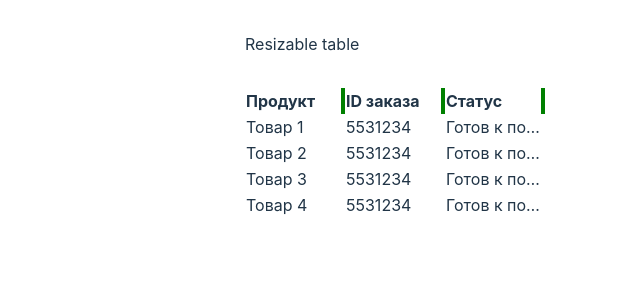
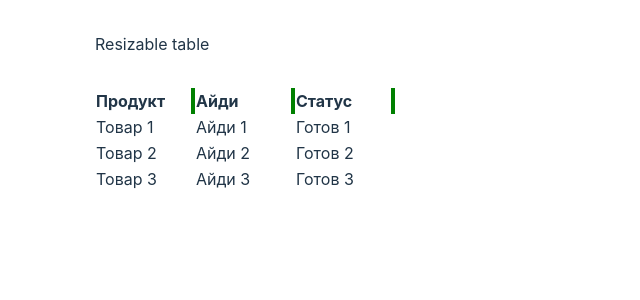
Before and after one commit to chetyreutra/personal-react-ui, a React (Vite) app: page / in a window 1280 px wide. Shown: the top 300 px of the page, without its empty margins (245-885 px from the left). Built offline with nearby package versions, Linux system fonts and the light colour scheme.

Commit message:
resizable table v1.1

```diff
--- a/src/pages/Home/index.tsx
+++ b/src/pages/Home/index.tsx
@@ -5,7 +5,40 @@ export const Home = () => {
   return (
     <div className={styles.card}>
       <div>Resizable table</div>
-      <ResizableTable minCellWidth={100} />
+      <ResizableTable
+        headers={[
+          { key: "1", value: "Продукт" },
+          { key: "2", value: "Айди" },
+          { key: "3", value: "Статус" },
+        ]}
+        rows={[
+          [
+            "1",
+            [
+              ["11", "Товар 1"],
+              ["11", "Айди 1"],
+              ["11", "Готов 1"],
+            ],
+          ],
+          [
+            "2",
+            [
+              ["11", "Товар 2"],
+              ["11", "Айди 2"],
+              ["11", "Готов 2"],
+            ],
+          ],
+          [
+            "3",
+            [
+              ["11", "Товар 3"],
+              ["11", "Айди 3"],
+              ["11", "Готов 3"],
+            ],
+          ],
+        ]}
+        minCellWidth={100}
+      />
     </div>
   );
 };
--- a/src/shared/ui-kit/ResizableTable/ResizableTable.module.css
+++ b/src/shared/ui-kit/ResizableTable/ResizableTable.module.css
@@ -1,6 +1,6 @@
 .table {
   display: grid;
-  max-width: 600px;
+  width: 600px;
   overflow: auto;
   align-items: start;
 }
--- a/src/shared/ui-kit/ResizableTable/index.tsx
+++ b/src/shared/ui-kit/ResizableTable/index.tsx
@@ -1,14 +1,26 @@
 import styles from "./ResizableTable.module.css";
 import { useResizableTable } from "./model";
 
+type Cell = readonly [string, string];
+
+type Row = readonly [string, Cell[]];
+
 type ResizableTableProps = {
+  readonly headers: { readonly key: string; readonly value: string }[];
+  readonly rows: Row[];
   readonly minCellWidth: number;
 };
 
-export const ResizableTable = ({ minCellWidth }: ResizableTableProps) => {
-  const { tableRef, columns, mouseDown, activeIndex } = useResizableTable({
-    minCellWidth,
-  });
+export const ResizableTable = ({
+  headers,
+  rows,
+  minCellWidth,
+}: ResizableTableProps) => {
+  const { tableRef, headersWithRefs, startResize, activeKey } =
+    useResizableTable({
+      minCellWidth,
+      headers,
+    });
 
   return (
     <table
@@ -20,17 +32,13 @@ export const ResizableTable = ({ minCellWidth }: ResizableTableProps) => {
     >
       <thead>
         <tr>
-          {columns.map((column, index) => (
-            <th
-              ref={column.ref}
-              className={styles.tableHeader}
-              key={column.header}
-            >
-              <span>{column.header}</span>
+          {headersWithRefs.map(({ key, value, ref }, index) => (
+            <th ref={ref} className={styles.tableHeader} key={key}>
+              <span>{value}</span>
               <div
-                onMouseDown={() => mouseDown(index)}
+                onMouseDown={() => startResize(index)}
                 className={`${styles.resizeTool} ${
-                  activeIndex === index ? styles.active : ""
+                  activeKey === index ? styles.active : ""
                 }`}
               />
             </th>
@@ -38,26 +46,13 @@ export const ResizableTable = ({ minCellWidth }: ResizableTableProps) => {
         </tr>
       </thead>
       <tbody>
-        <tr>
-          <td>Товар 1</td>
-          <td>5531234</td>
-          <td>Готов к получению</td>
-        </tr>
-        <tr>
-          <td>Товар 2</td>
-          <td>5531234</td>
-          <td>Готов к получению</td>
-        </tr>
-        <tr>
-          <td>Товар 3</td>
-          <td>5531234</td>
-          <td>Готов к получению</td>
-        </tr>
-        <tr>
-          <td>Товар 4</td>
-          <td>5531234</td>
-          <td>Готов к получению</td>
-        </tr>
+        {rows.map(([id, cells]) => (
+          <tr key={id}>
+            {cells.map(([key, value]) => (
+              <td key={key}>{value}</td>
+            ))}
+          </tr>
+        ))}
       </tbody>
     </table>
   );
--- a/src/shared/ui-kit/ResizableTable/model.ts
+++ b/src/shared/ui-kit/ResizableTable/model.ts
@@ -7,50 +7,37 @@ import {
   useEffect,
 } from "react";
 
-export const useResizableTable = ({
+type UseResizableTableParams<T> = {
+  readonly minCellWidth: number;
+  readonly headers: T[];
+};
+
+export const useResizableTable = <T extends Record<string, string>>({
   minCellWidth,
-}: {
-  minCellWidth: number;
-}) => {
-  const columns = useMemo(
-    () => [
-      {
-        header: "Продукт",
-        contents: ["Банан", "Яблоко", "Груша", "Апельсин"],
+  headers,
+}: UseResizableTableParams<T>) => {
+  const headersWithRefs = useMemo(
+    () =>
+      headers.map((header) => ({
+        ...header,
         ref: createRef<HTMLTableCellElement>(),
-      },
-      {
-        header: "ID заказа",
-        contents: ["12345", "12345", "12345", "12345"],
-        ref: createRef<HTMLTableCellElement>(),
-      },
-      {
-        header: "Статус",
-        contents: [
-          "Готов к получению",
-          "Готов к получению",
-          "Готов к получению",
-          "Готов к получению",
-        ],
-        ref: createRef<HTMLTableCellElement>(),
-      },
-    ],
-    []
+      })),
+    [headers]
   );
 
   const tableRef = useRef<HTMLTableElement | null>(null);
 
-  const [activeIndex, setActiveIndex] = useState<number | null>(null);
+  const [activeKey, setActiveKey] = useState<number | null>(null);
 
-  const mouseDown = (index: number) => setActiveIndex(index);
+  const startResize = (index: number) => setActiveKey(index);
 
-  const mouseUp = () => setActiveIndex(null);
+  const endResize = () => setActiveKey(null);
 
   const mouseMove = useCallback(
     (event: MouseEvent) => {
-      const gridColumns = columns.map((column, index) => {
-        if (index === activeIndex && column.ref.current) {
-          const width = event.clientX - column.ref.current.offsetLeft;
+      const gridColumns = headersWithRefs.map(({ ref }, index) => {
+        if (index === activeKey && ref.current) {
+          const width = event.clientX - ref.current.offsetLeft;
 
           if (width > minCellWidth) {
             return `${width}px`;
@@ -64,20 +51,20 @@ export const useResizableTable = ({
         tableRef.current.style.gridTemplateColumns = `${gridColumns.join(" ")}`;
       }
     },
-    [activeIndex, columns, minCellWidth]
+    [activeKey, headersWithRefs, minCellWidth]
   );
 
   useEffect(() => {
-    if (activeIndex !== null) {
-      window.addEventListener("mouseup", mouseUp);
+    if (activeKey !== null) {
+      window.addEventListener("mouseup", endResize);
       window.addEventListener("mousemove", mouseMove);
     }
 
     return () => {
-      window.removeEventListener("mouseup", mouseUp);
+      window.removeEventListener("mouseup", endResize);
       window.removeEventListener("mousemove", mouseMove);
     };
-  }, [activeIndex, mouseMove]);
+  }, [activeKey, mouseMove]);
 
-  return { tableRef, columns, mouseDown, activeIndex };
+  return { tableRef, headersWithRefs, startResize, activeKey };
 };
```
